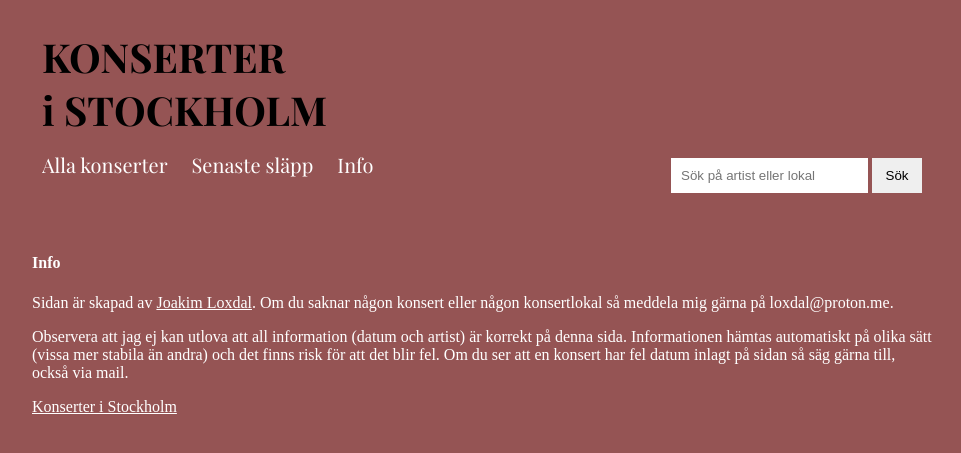
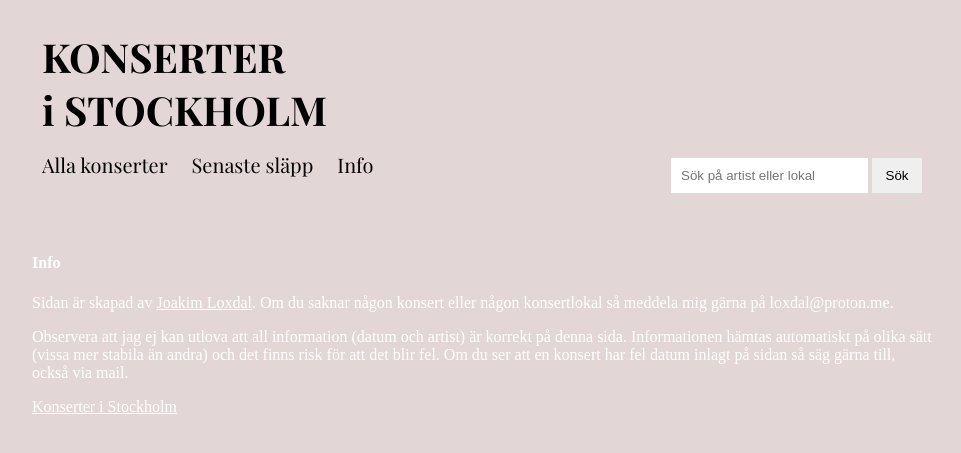
Before and after one commit to mrkickling/konserteristockholm, a PHP site: page /info.php in a window 1280 px wide. Shown: the top 453 px of the page, without its empty margins (158-1119 px from the left). Run offline with PHP 8.4, Linux system fonts and the light colour scheme.

Commit message:
Once again color changes

```diff
--- a/web/assets/style.css
+++ b/web/assets/style.css
@@ -18,7 +18,7 @@ body, html {
 }
 
 body {
-    background-color: #955454;
+    background-color: #e3d6d6;
     color: white;
 }
 
@@ -80,7 +80,7 @@ header nav a {
     font-size: 20px;
     display: block;
     padding: 10px;
-    color: white;
+    color: black;
 }
 
 header nav a:hover {
@@ -142,13 +142,13 @@ header nav form {
 }
 
 .concert:nth-of-type(2n) {
-    background: #772424;
+    background: #822929;
     color: #ffc9d1;
 }
 
 .concert:nth-of-type(2n + 1) {
     color: #ffc9d1;
-    background: #530C19;
+    background: #a23232;
 }
 
 .concert {
```
